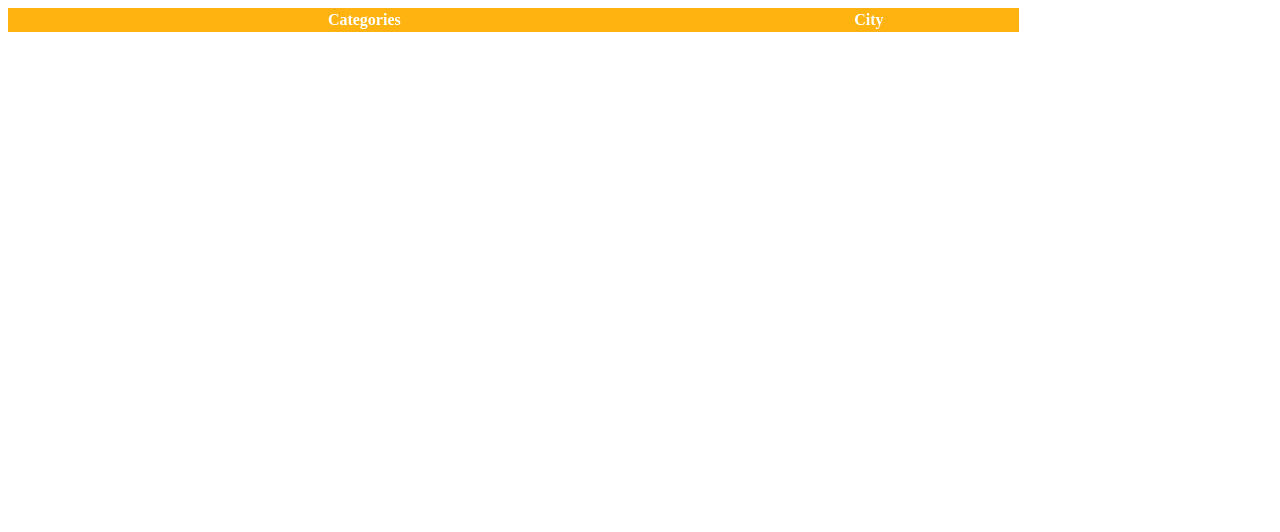
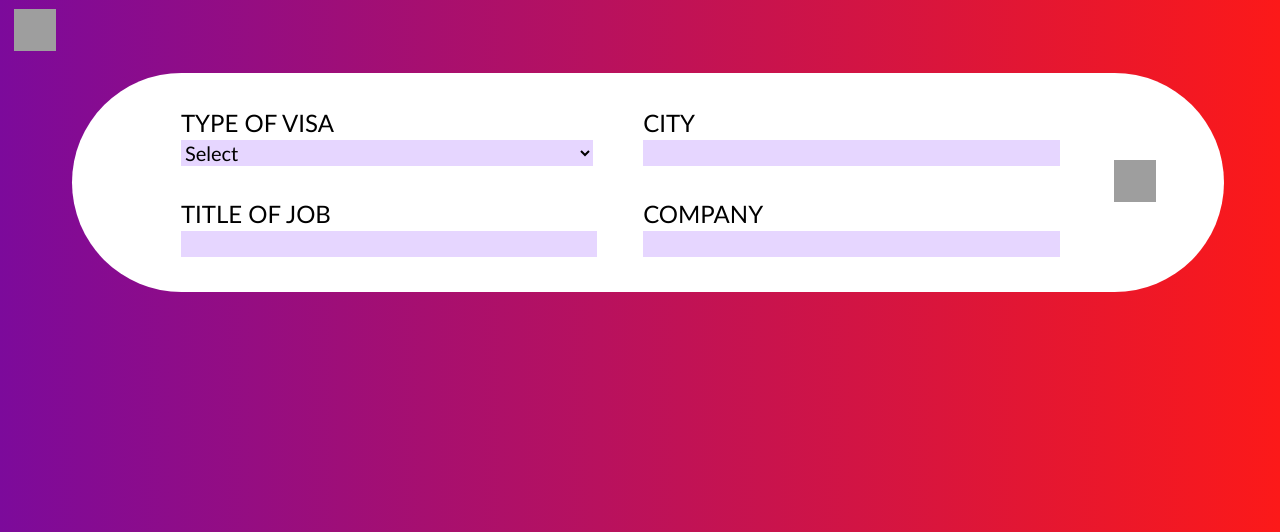
Before and after one commit to TetrisFan/PCHSHackathonTeamB, a Flask app: page /SearchFilter in a window 1280 px wide. Shown: the top 532 px of the page. Run offline with Flask 2, Linux system fonts and the light colour scheme; lists and menus that the app fills with data are empty; grey boxes are pictures that could not be loaded.

Commit message:
Update templates/FilterPage.html

```diff
--- a/templates/FilterPage.html
+++ b/templates/FilterPage.html
@@ -2,28 +2,115 @@
 <html>
   <head>
     <style>
-      table {
-        width: 80%;
-        background-color: #ffb311;
+      body {
+        width: 100%;
+        height: 100%;
+        background-color: #ffa311;
+        background-image: linear-gradient(to right, #7c0a9b , #fc1919);
       }
-      tr {
-        font-family: 'sans-serif';
-        color: white;
+      button {
+        background: none;
+        border: none;
+        outline: none;
       }
       section {
-        width: 100%;
-        text-align: center;
+        margin: auto;
+        width: 90%;
+        background-color: white;
+        border-radius: 206.5px;
+      }
+      .Filters {
+        font-family: "Optima";
+        font-size: 24px;
+        width: 50%;
+      }
+      select {
+        width: 90%;
+        background-color: #e6d6ff;
+        border: none;
+        font-size: 20px;
+        font-family: "Optima";
+        outline: none;
+      }
+      input {
+        height: 24px;
+        width: 90%;
+        background-color: #e6d6ff;
+        border: none;
+        font-size: 20px;
+        font-family: "Optima";
+        outline: none;
       }
     </style>
   </head>
   <body>
+    <header>
+      <button type="button">
+        <img src="https://www.materialui.co/materialIcons/action/home_white_192x192.png" style="width:42px;height:42px">
+      </button>
+    </header>
+    <br>
     <section>
-    <table>
-      <tr>
-        <th>Categories</th>
-        <th>City</th>
-      </tr>
-    </table>
-  </section>
+      <table style="width: 100%;">
+        <tr><td style="width: 90%;">
+          <table style="margin-left: 10%;margin-right:0px;width:90%">
+            <tr>
+              <td class="Filters">
+                <br>
+                TYPE OF VISA
+                <br>
+                <select>
+                  <option value="Select">Select</option>
+                  <option value="H-1B">H-1B</option>
+                  <option value="H-1B1">H-1B1</option>
+                  <option value="H-2A">H-2A</option>
+                  <option value="H-3">H-3</option>
+                  <option value="L">L</option>
+                  <option value="O">O</option>
+                  <option value="P-1">P-1</option>
+                  <option value="P-2">P-2</option>
+                  <option value="P-3">P-3</option>
+                  <option value="Q-1">Q-1</option>
+                </select>
+              </td>
+
+              <td class="Filters">
+                <form>
+                  <br>
+                  CITY
+                  <br>
+                  <input type="text" name=City>
+                </form>
+              </td>
+            </tr>
+
+            <tr>
+              <td class="Filters">
+                <form>
+                  <br>
+                  TITLE OF JOB
+                  <br>
+                  <input type="text" name=JobTitle>
+                  <br><br>
+                </form>
+              </td>
+
+              <td class="Filters">
+                <form>
+                  <br>
+                  COMPANY
+                  <br>
+                  <input type="text" name=Company>
+                  <br><br>
+                </form>
+              </td>
+            </tr>
+          </table></td>
+          <td><button type="button">
+            <img src="https://cdn1.iconfinder.com/data/icons/hawcons/32/698627-icon-111-search-512.png" style="width:42px;height:42px;"
+          </button></td>
+        </tr>
+      </table>
+    </section>
   </body>
 </html>
```
